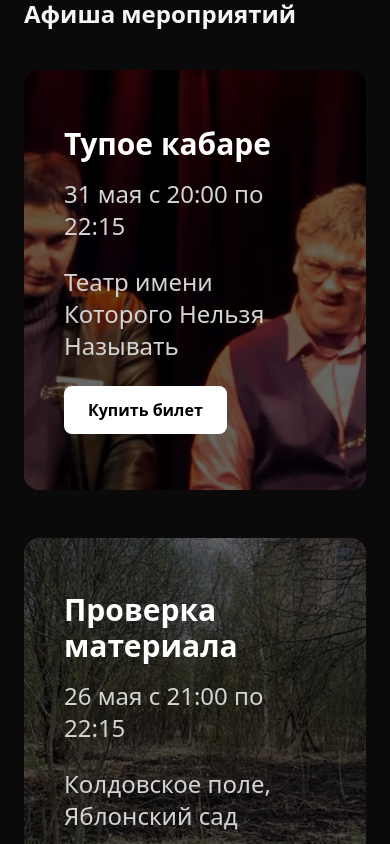
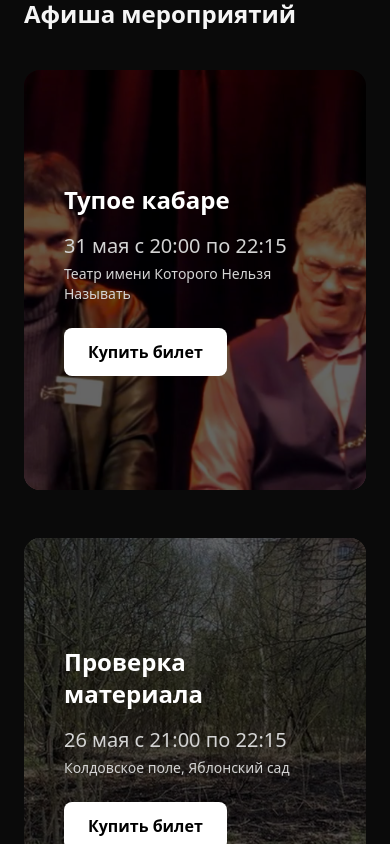
Before and after one commit to malchikvampir/malchikvampir, a Next.js app: page / in a window 390 px wide. Shown: the part 1020-1864 px from the top of the page. Built offline with nearby package versions, Linux system fonts and the light colour scheme.

Commit message:
design minor update

```diff
--- a/app/layout.tsx
+++ b/app/layout.tsx
@@ -16,7 +16,6 @@ export default function RootLayout({
         <html lang="ru">
             <body className="bg-neutral-950 text-neutral-100 antialiased">
                 <Header />
-                {/* Overlay для мягкой анимации */}
                 <div
                     id="theme-overlay"
                     className="pointer-events-none fixed inset-0 z-999 opacity-0 transition-opacity duration-300"
--- a/components/EventCard.tsx
+++ b/components/EventCard.tsx
@@ -35,20 +35,18 @@ export default function EventCard({
                 `}
             />
 
-            {/* Затемнение */}
             <div className="absolute inset-0 bg-black/60" />
 
-            {/* Контент */}
             <div className="relative z-10 h-full flex items-center px-10">
                 <div className="max-w-xl text-white">
-                    <h3 className="text-3xl md:text-4xl font-bold mb-4">
+                    <h3 className="text-2xl md:text-4xl font-bold mb-4">
                         {title}
                     </h3>
 
-                    <p className="text-neutral-200 mb-6 text-2xl">
+                    <p className="text-neutral-200 mb-1 md:mb-6 text-xl md:text-2xl">
                         {dateInfo}
                     </p>
-                    <p className="text-neutral-200 mb-6 text-2xl">
+                    <p className="text-neutral-200 mb-6 text-sm md:text-2xl">
                         {placeInfo}
                     </p>
 
--- a/components/Header.tsx
+++ b/components/Header.tsx
@@ -8,7 +8,7 @@ export function Header() {
     const pathname = usePathname();
 
     return (
-        <header className="sticky top-0 z-50 border-b border-neutral-800 backdrop-blur transition-colors duration-300 dark:border-neutral-800 dark:bg-neutral-950/80 ">
+        <header className="sticky top-0 z-50 border-b border-neutral-800 backdrop-blur transition-colors duration-300">
             <div className="mx-auto flex items-center justify-between max-w-6xl px-6 py-4">
                 <div className="flex items-center">
                     <Link
```
